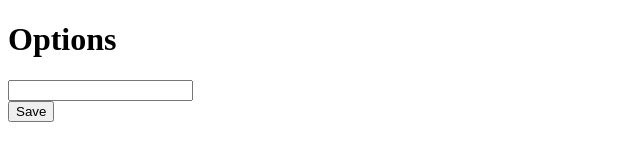
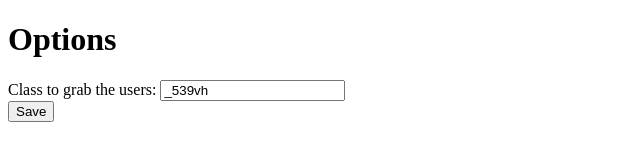
Before and after one commit to pinscript/InstagramHelper, a browser extension: page src/options.html in a window 1280 px wide. Both pictures are taken after a click on the button "Save". Shown: the whole page, without its empty margins (0-640 px from the left). Drawn offline with Linux system fonts and the light colour scheme.

Commit message:
Options page completed

```diff
--- a/src/options.html
+++ b/src/options.html
@@ -1,16 +1,11 @@
 <!DOCTYPE html>
 <html>
    <head>
-      <meta name="generator"
-         content="HTML Tidy for HTML5 (experimental) for Windows https://github.com/w3c/tidy-html5/tree/c63cc39" />
       <title>Instagram Helper: Options</title>
-      <script src="lib/jquery-3.1.1.min.js"></script>
    </head>
    <body>
       <h1>Options</h1>
-      <form>
-         <input type="text" id="usersClass" />
-      </form>
+      <span>Class to grab the users: </span><input type="text" id="usersClass" />
       <div id="status"></div>
       <button id="save">Save</button>
 
--- a/src/options.js
+++ b/src/options.js
@@ -1,12 +1,9 @@
 /* globals chrome, document */
 
-// Saves options to chrome.storage
 function save_options() {
-	var color = document.getElementById('color').value;
-	var likesColor = document.getElementById('like').checked;
+	var usersClass = document.getElementById('usersClass').value;
 	chrome.storage.sync.set({
-		favoriteColor: color,
-		likesColor: likesColor
+		usersClass: usersClass
 	}, function () {
 		// Update status to let user know options were saved.
 		var status = document.getElementById('status');
@@ -17,18 +14,14 @@ function save_options() {
 	});
 }
 
-// Restores select box and checkbox state using the preferences
-// stored in chrome.storage.
 function restore_options() {
 	// Use default value color = 'red' and likesColor = true.
-	chrome.storage.sync.get({
-		favoriteColor: 'red',
-		likesColor: true
+	chrome. storage.sync.get({
+		usersClass: '_539vh'
 	}, function (items) {
-		document.getElementById('color').value = items.favoriteColor;
-		document.getElementById('like').checked = items.likesColor;
+		document.getElementById('usersClass').value = items.usersClass;
 	});
 }
+
 document.addEventListener('DOMContentLoaded', restore_options);
-document.getElementById('save').addEventListener('click',
-	save_options);
+document.getElementById('save').addEventListener('click', save_options);
```
Also changed, not shown: src/instafollowers.js (+6 -1 lines), src/manifest.json.
